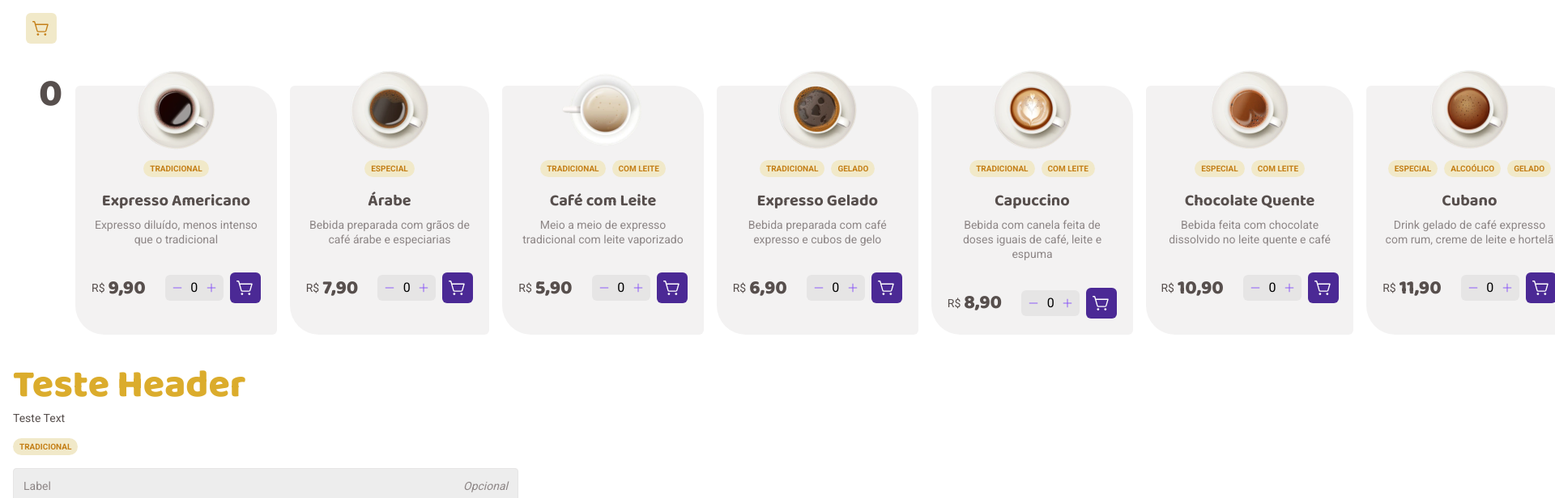
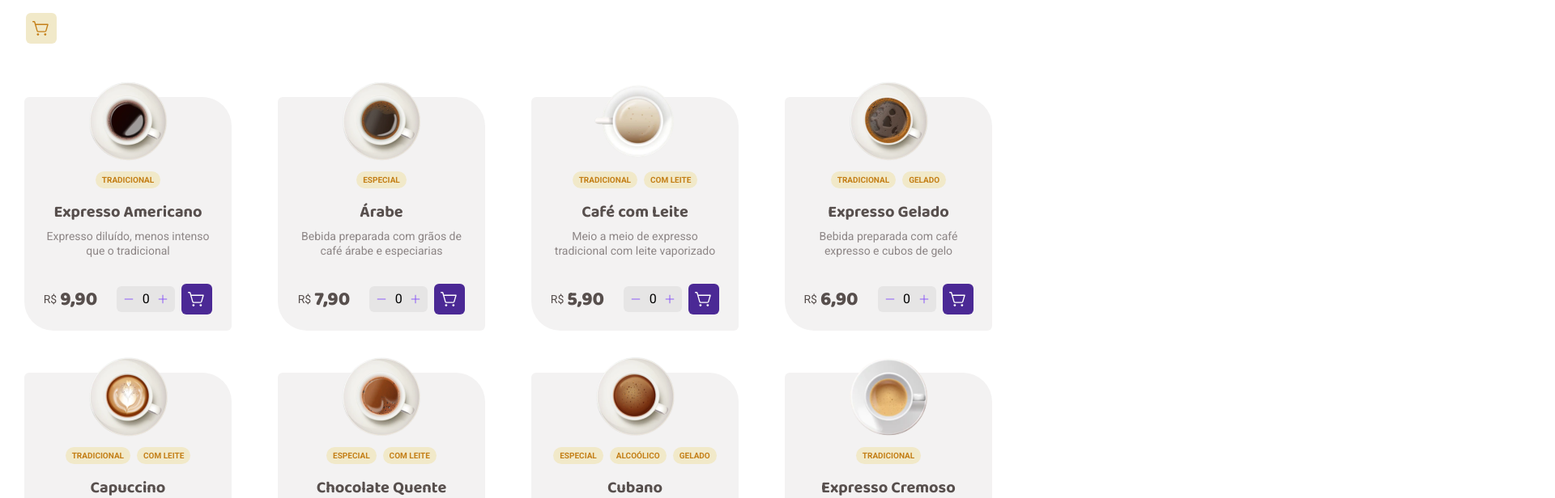
Before and after one commit to alex-britto/PDCoffe, a React (Vite) app: page / in a window 1280 px wide. Shown: the top 616 px of the page at 81% size, 1920 px wide, since content can reach past the window. Built offline with nearby package versions, Linux system fonts and the light colour scheme; data requests are answered from the project's data file.

Commit message:
add grid to CatalogItem component

```diff
--- a/src/App.tsx
+++ b/src/App.tsx
@@ -43,7 +43,7 @@ function App() {
           className="m-4"
         />
       </div>
-      <div className="m-4">
+      <div>
         <CatalogList onTotalSelectedItemsChange={setTotalCartItems} />
       </div>
       <div className="m-4">
--- a/src/components/CatalogList/CatalogList.tsx
+++ b/src/components/CatalogList/CatalogList.tsx
@@ -1,4 +1,5 @@
 import { useEffect, useState } from "react"
+import styled from "styled-components"
 import { api } from "../../services"
 import { CatalogItem, TypographyV2 } from "../index"
 
@@ -52,10 +53,7 @@ export const CatalogList = ({
           CARREGANDO...
         </TypographyV2>
       ) : (
-        <div className="flex gap-4 m-8">
-          <TypographyV2 variant="h1" family="header">
-            {totalItems}
-          </TypographyV2>
+        <Container>
           {!!data &&
             data.map((item) => {
               return (
@@ -70,8 +68,27 @@ export const CatalogList = ({
                 />
               )
             })}
-        </div>
+        </Container>
       )}
     </>
   )
 }
+
+const Container = styled.div`
+  display: grid;
+  grid-template-columns: repeat(4, 1fr);
+  grid-gap: 32px;
+  width: 100%;
+  padding: 30px;
+  margin: 0 auto;
+
+  @media (max-width: 768px) {
+    grid-template-columns: repeat(2, 1fr);
+    gap: 16px;
+  }
+
+  @media (max-width: 425px) {
+    grid-template-columns: repeat(1, 1fr);
+    gap: 16px;
+  }
+`
```
